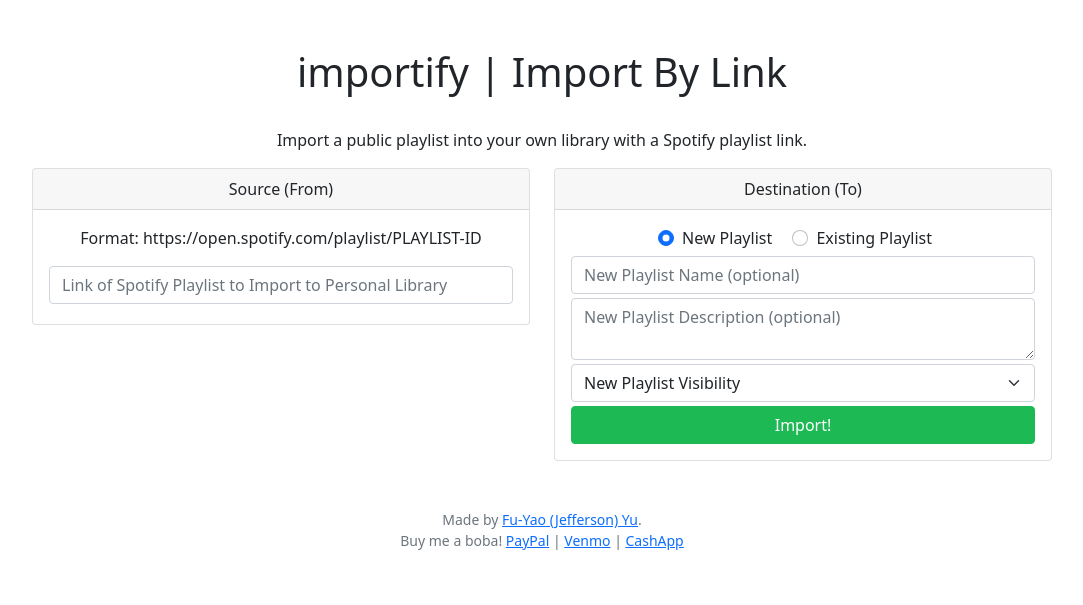
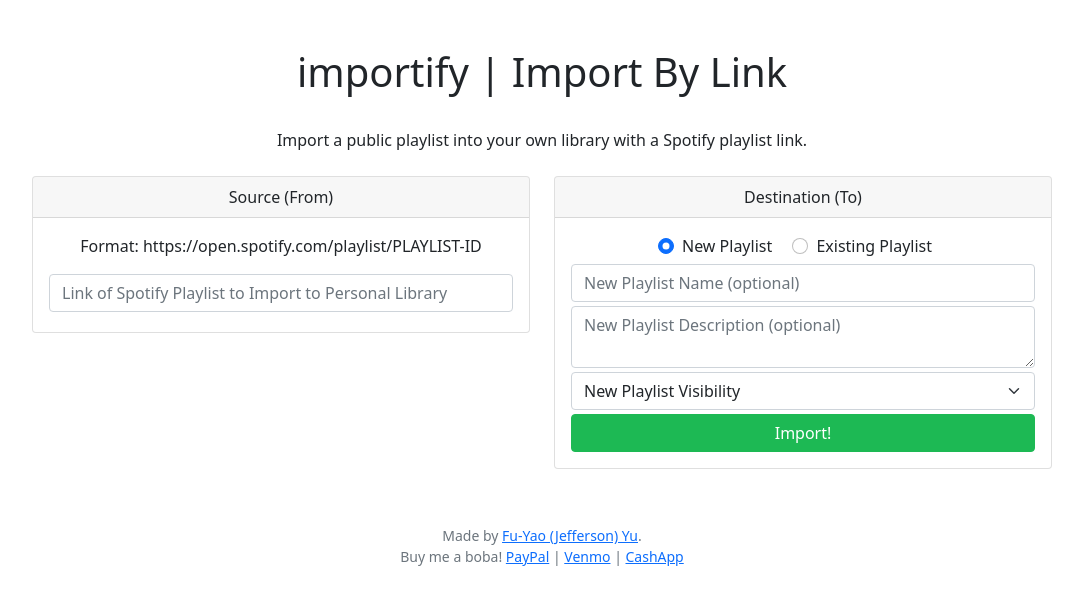
Before and after one commit to JeffersonYu1/importify, a Flask app: template templates/link.html in a window 1280 px wide. Shown: the part 57-662 px from the top of the page, without its empty margins (98-1181 px from the left). Run offline with Flask 2, Linux system fonts and the light colour scheme; the template is opened without the code that fills it, so the values that code supplies are empty; parts of the project's set-up code (start-up, migrations or seed data) failed here and were passed over; some libraries are stand-ins or nearby versions.

Commit message:
Increased Y-Margin between Grid Elements on IbL

```diff
--- a/templates/link.html
+++ b/templates/link.html
@@ -35,7 +35,7 @@
         <div class="container">
             <div class="row justify-content-center">
                 <div class="col-12 col-lg-6">
-                    <div class="card text-center mx-auto" style="width:100%">
+                    <div class="card text-center mx-auto my-2" style="width:100%">
                         <div class="card-header">
                             <p class="mb-0">
                                 Source (From)
@@ -52,7 +52,7 @@
                 </div>
 
                 <div class="col-12 col-lg-6">
-                    <div class="card text-center mx-auto" style="width:100%">
+                    <div class="card text-center mx-auto my-2" style="width:100%">
                         <div class="card-header">
                             <p class="mb-0">
                                 Destination (To)
```
